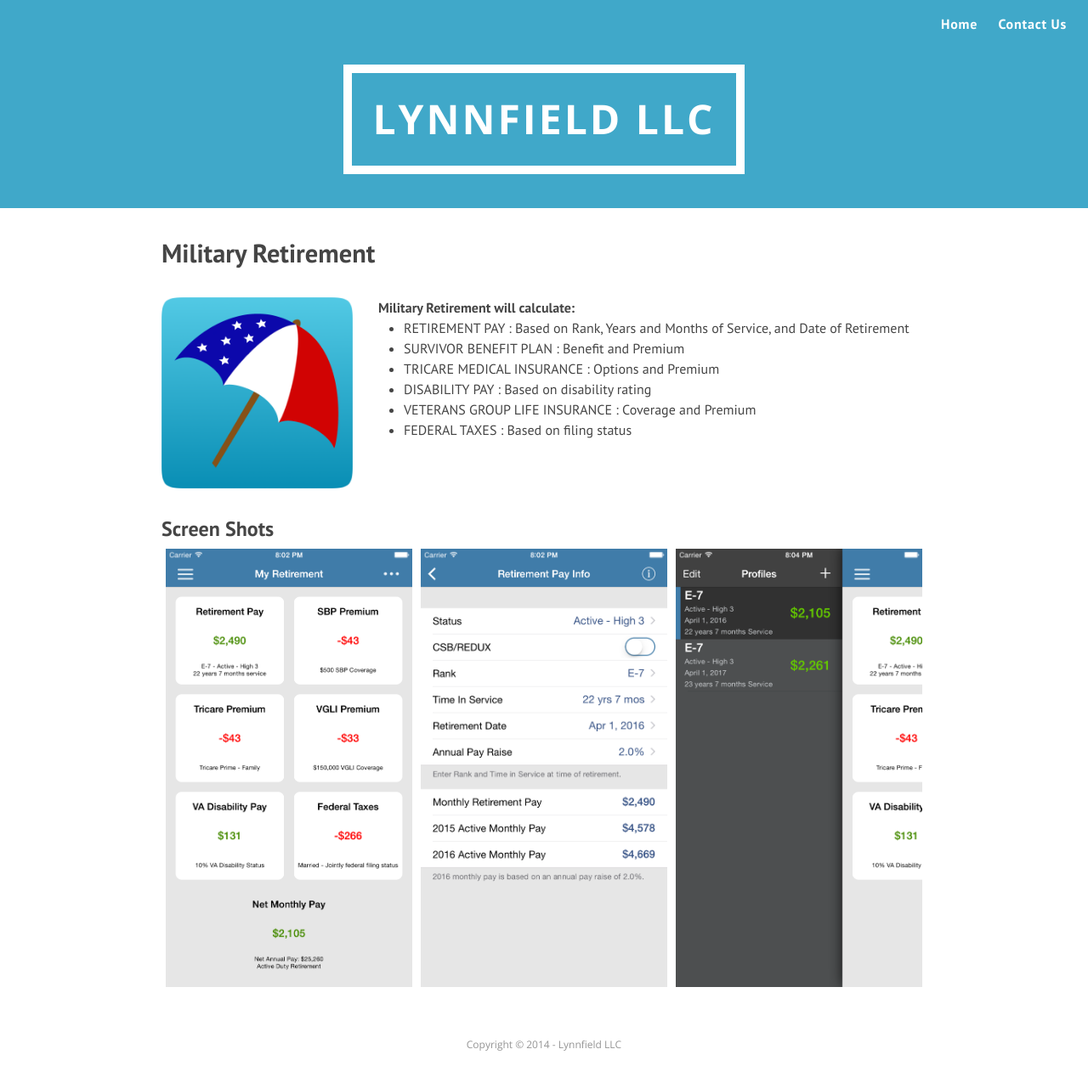
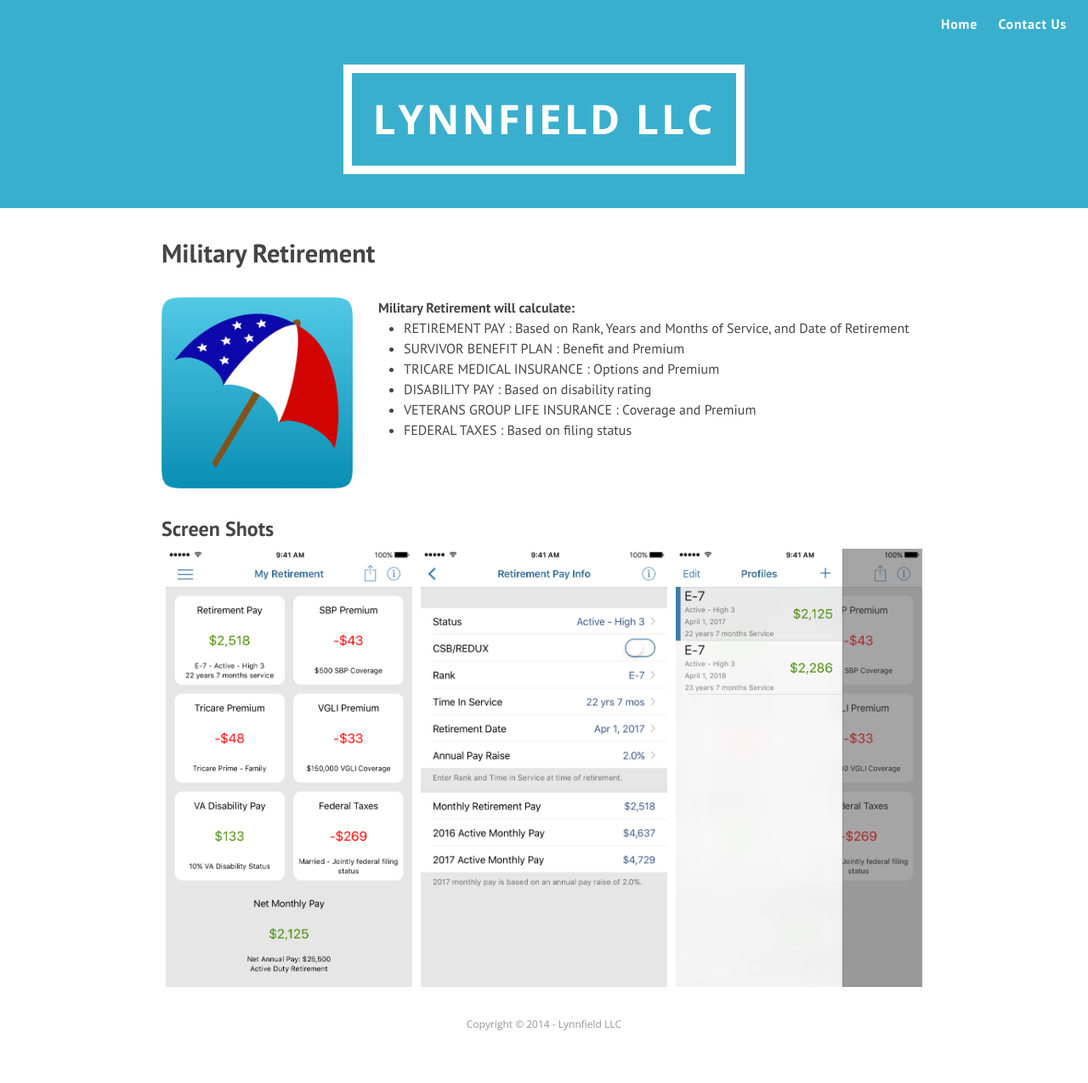
Before and after one commit to LynnfieldLLC/lynnfieldllc.github.io, a Jekyll site: the page built from index.md, in a window 1280 px wide. Shown: the whole page at 85% size. Built offline with Jekyll 4.4.1, drawn with Linux system fonts in a browser that asks for light colours; nearby versions of some CDN libraries; after the commit the page ends 1251 px from its top, so only the background shows below that.

Commit message:
Updating screen shots and some updated CSS for better styling.

```diff
--- a/_sass/_base.scss
+++ b/_sass/_base.scss
@@ -52,6 +52,7 @@
         text-align: left;
         display: inline-block;
         padding-top: $spacing-unit;
+        flex: 1 1 50%;
 
         ul {
             display: block;
@@ -62,7 +63,8 @@
     }
 
     div.row {
-        display: inline-block;
+        display: flex;
+        flex-wrap: wrap;
     }
 
     figure > img {
@@ -71,6 +73,16 @@
 
     figcaption {
         font-size: $small-font-size;
+    }
+
+    .screen-shots {
+        display: flex;
+        justify-content: flex-start;
+        overflow-y: auto;
+
+        .screen-shot {
+            margin: 5px;
+        }
     }
 
 /* Lists
@@ -174,6 +186,14 @@
             padding-right: $spacing-unit / 2;
             padding-left: $spacing-unit / 2;
         }
+
+        @media only screen and (max-width: 1024px) {
+            max-width: 85%;
+        }
+
+        @media only screen and (max-width: 768px) {
+            max-width: 100%;
+        }
     }
 
 /* Clear Fix
@@ -200,7 +220,7 @@
     }
 
     :not(.highlight)>table tr {
-        background-color: #fff;
+        background-color: transparent;
         border-top: 0px solid #ccc
     }
 
--- a/css/main.scss
+++ b/css/main.scss
@@ -14,7 +14,7 @@
 
 $text-color:       #454545;
 $background-color: #FFF;
-$brand-color:      #40A8C9;
+$brand-color:      #3aafcd;
 
 $grey-color:       #828282;
 $grey-color-light: lighten($grey-color, 30%);
--- a/index.md
+++ b/index.md
@@ -35,19 +35,16 @@
 </div>
 </div>
 
-{::comment}
-WHY CAN I NOT GET THIS TO WORK???
-![icon](/assets/military_retire_icon.png)
-
-## Military Retirement will calculate:
-- RETIREMENT PAY : Based on Rank, Years and Months of Service, and Date of Retirement
-- SURVIVOR BENEFIT PLAN : Benefit and Premium
-- TRICARE MEDICAL INSURANCE : Options and Premium
-- DISABILITY PAY : Based on disability rating
-- VETERANS GROUP LIFE INSURANCE : Coverage and Premium
-- FEDERAL TAXES : Based on filing status
-{:/comment}
-
 ## Screen Shots
 
-|[![](/assets/military_retire_main.png)](/assets/military_retire_main.png)|[![](/assets/military_retire_ret_pay.png)](/assets/military_retire_ret_pay.png)|[![](/assets/military_retire_side.png)](/assets/military_retire_side.png)
+<div class="screen-shots">
+	<div class="screen-shot">
+		<a href="/assets/military_retire_main.png"><img src="/assets/military_retire_main.png" alt=""></a>
+	</div>
+	<div class="screen-shot">
+		<a href="/assets/military_retire_ret_pay.png"><img src="/assets/military_retire_ret_pay.png" alt=""></a>
+	</div>
+	<div class="screen-shot">
+		<a href="/assets/military_retire_side.png"><img src="/assets/military_retire_side.png" alt=""></a>
+  </div>
+</div>
```
Also changed, not shown: assets/military_retire_main.png, assets/military_retire_ret_pay.png, assets/military_retire_side.png.
